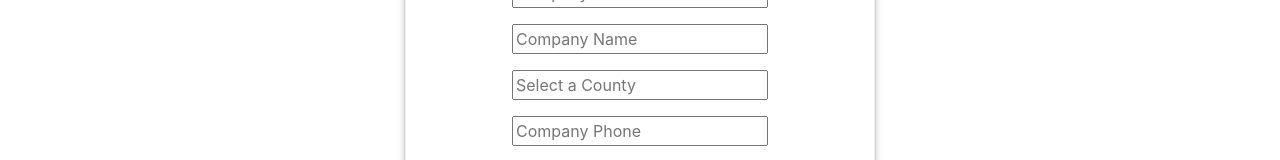
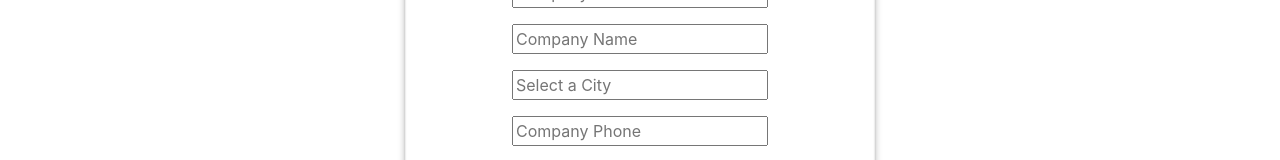
Before and after one commit to krizah19/ajirar_testing, a React (Create React App) app in the folder client/: page /register in a window 1280 px wide. Shown: the part 301-461 px from the top of the page. Built offline with nearby package versions, Linux system fonts and the light colour scheme.

Commit message:
Update Register.js

```diff
--- a/client/src/components/auth/Register.js
+++ b/client/src/components/auth/Register.js
@@ -14,7 +14,7 @@ class Register extends Component {
       name: "",
       email: "",
       company_name: "",
-      select_county: "",
+      select_city: "",
       company_phone: "",
       number_of_employees: "",
       errors: {}
@@ -46,7 +46,7 @@ onSubmit = e => {
             name: this.state.name,
             email: this.state.email,
             company_name: this.state.company_name,
-            select_county: this.state.select_county,
+            select_city: this.state.select_city,
             company_phone: this.state.company_phone,
             number_of_employees: this.state.number_of_employees
 
@@ -112,16 +112,16 @@ render() {
         <div className="form-group">
                 <input
                   onChange={this.onChange}
-                  Value={this.state.select_county}
-                  placeholder="Select a County"
-                  error={errors.select_county}
-                  id="select_county"
+                  Value={this.state.select_city}
+                  placeholder="Select a City"
+                  error={errors.select_city}
+                  id="select_city"
                   type="text"
                   className={classnames("", {
                     invalid: errors.password
                   })}
                 />
-                <span className="red-text">{errors.select_county}</span>
+                <span className="red-text">{errors.select_city}</span>
         </div>
 
         <div className="form-group">
```
